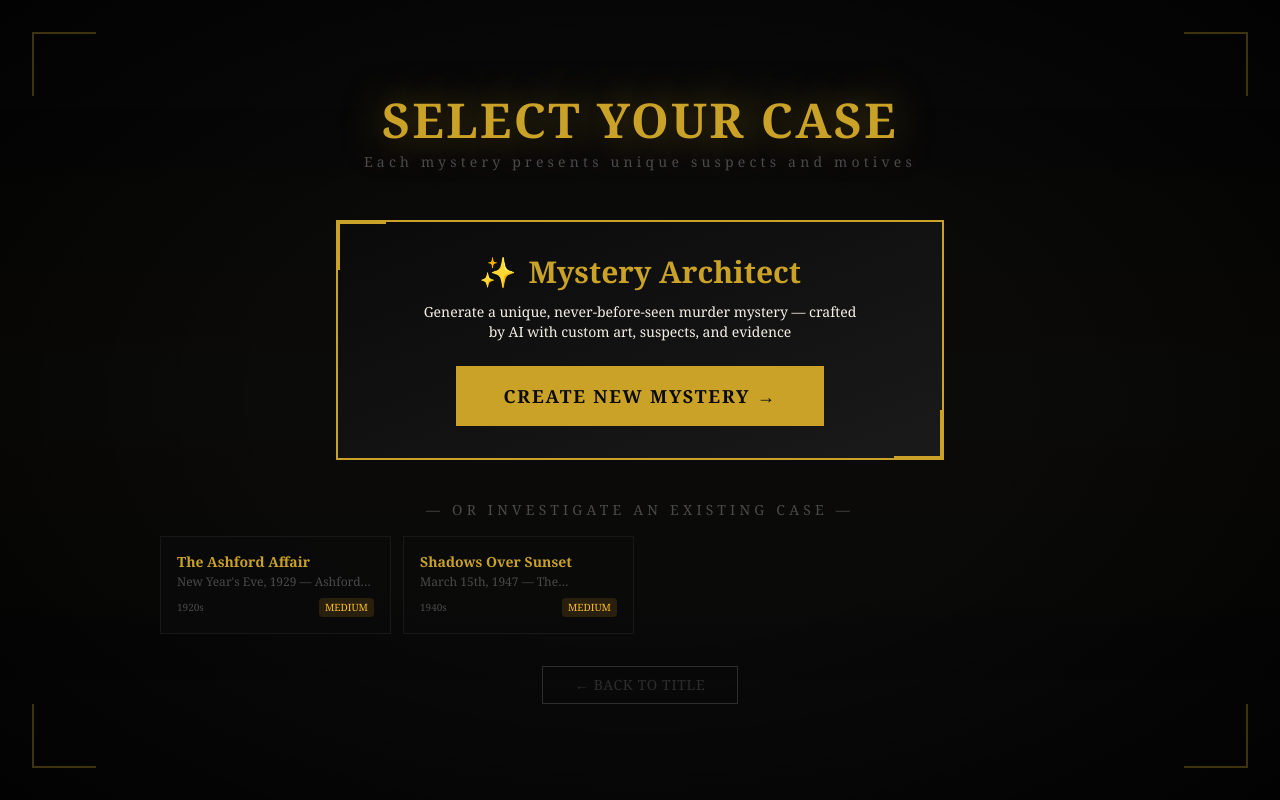
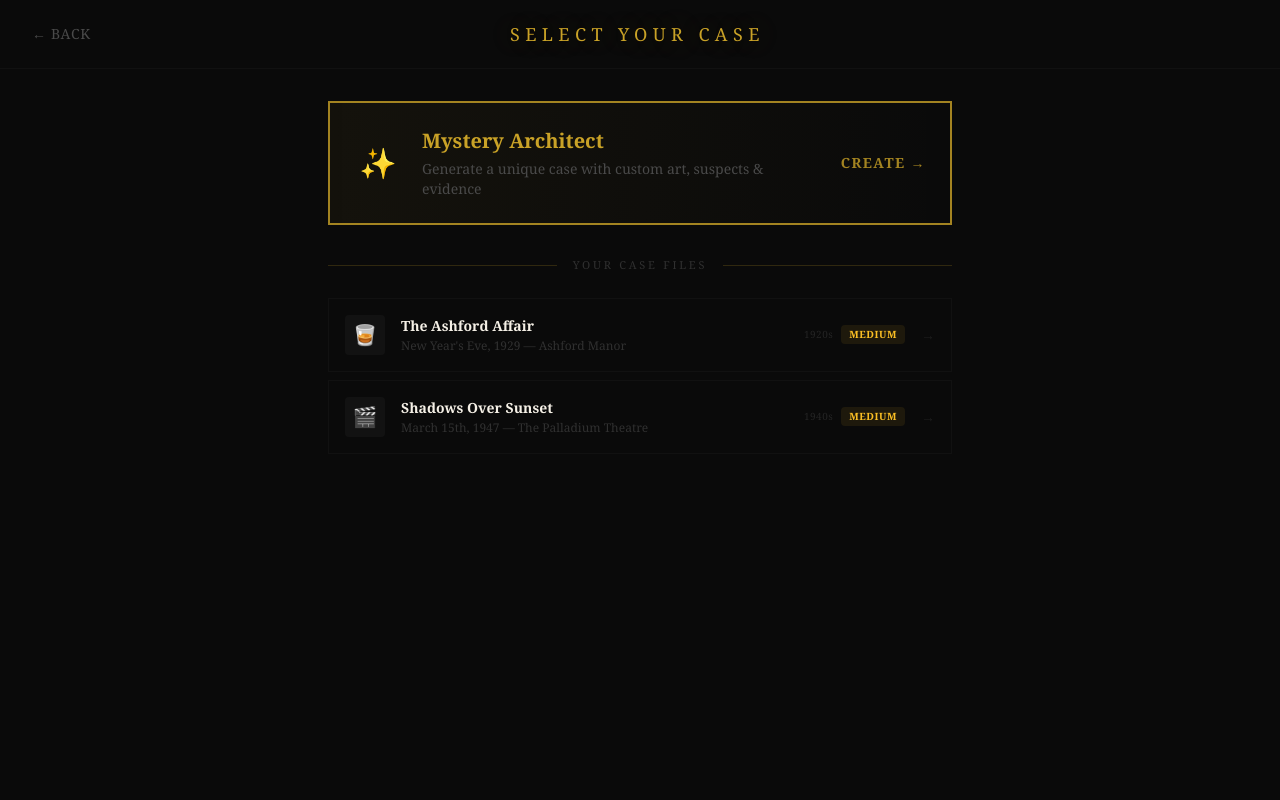
Before and after one commit to joeygrant55/all-suspects, a React (Vite) app: page / in a window 1280 px wide. Both pictures are taken after a click on the button "BEGIN INVESTIGATION". Built offline with nearby package versions, Linux system fonts and the light colour scheme; no server answers.

Commit message:
redesign: Case Files — clean scrollable list layout

```diff
--- a/src/components/UI/MysterySelect.tsx
+++ b/src/components/UI/MysterySelect.tsx
@@ -22,7 +22,6 @@ export function MysterySelect({ onCreateNew }: MysterySelectProps = {}) {
   const initializeFromMystery = useGameStore((state) => state.initializeFromMystery)
   const startGame = useGameStore((state) => state.startGame)
 
-  // Load available mysteries on mount (including generated ones)
   useEffect(() => {
     fetchAllMysteries().then(mysteries => {
       useMysteryStore.setState({ availableMysteries: mysteries })
@@ -34,14 +33,11 @@ export function MysterySelect({ onCreateNew }: MysterySelectProps = {}) {
       await loadMystery(id)
       const mystery = useMysteryStore.getState().activeMystery
       if (mystery) {
-        // Route chat to universal character agent for generated mysteries
         const info = availableMysteries.find(m => m.id === id)
         if (info?.isGenerated) {
           setActiveMysteryId(id)
         }
-        // Initialize the game store with this mystery
         initializeFromMystery(mystery)
-        // Start the game (shows intro sequence)
         startGame()
       }
     } catch (error) {
@@ -62,160 +58,151 @@ export function MysterySelect({ onCreateNew }: MysterySelectProps = {}) {
     }
   }
 
-  const difficultyColor = {
+  const difficultyColor: Record<string, string> = {
     easy: '#4ade80',
     medium: '#fbbf24',
     hard: '#ef4444',
   }
 
+  const eraIcon: Record<string, string> = {
+    '1920s': '🥃',
+    '1940s': '🎬',
+    '1970s': '🪩',
+    '2050s': '🔬',
+    'medieval': '⚔️',
+    'Custom': '✨',
+  }
+
   return (
-    <div className="h-screen w-screen bg-noir-black flex flex-col items-center justify-center relative overflow-hidden">
-      {/* Vignette overlay */}
-      <div
-        className="absolute inset-0 pointer-events-none"
-        style={{
-          background:
-            'radial-gradient(ellipse at center, transparent 0%, transparent 40%, rgba(0,0,0,0.8) 100%)',
+    <div className="h-screen w-screen bg-noir-black flex flex-col" style={{ fontFamily: 'Georgia, serif' }}>
+
+      {/* Fixed top bar */}
+      <div className="flex-shrink-0 flex items-center justify-between px-8 py-5 border-b border-noir-slate/20">
+        <button
+          onClick={() => {
+            useMysteryStore.getState().clearMystery()
+            useGameStore.getState().resetGame()
           }}
-      />
-
-      {/* Fog effect */}
-      <div
-        className="absolute inset-0 pointer-events-none opacity-20"
-        style={{
-          background:
-            'linear-gradient(180deg, transparent 0%, rgba(201, 162, 39, 0.1) 50%, transparent 100%)',
-          animation: 'fog 10s ease-in-out infinite',
-        }}
-      />
-
-      {/* Header */}
-      <div className="relative z-10 text-center mb-12">
+          className="text-noir-smoke text-sm tracking-wider hover:text-noir-gold transition-colors"
+        >
+          ← BACK
+        </button>
         <h1
-          className="text-5xl font-bold tracking-wider mb-2"
-          style={{
-            fontFamily: 'Georgia, serif',
-            color: '#c9a227',
-            textShadow: '0 0 40px rgba(201, 162, 39, 0.5)',
-          }}
+          className="text-lg tracking-[0.3em] text-noir-gold"
+          style={{ textShadow: '0 0 30px rgba(201, 162, 39, 0.3)' }}
         >
           SELECT YOUR CASE
         </h1>
-        <div
-          className="text-noir-smoke text-sm tracking-[0.3em]"
-          style={{ fontFamily: 'Georgia, serif' }}
-        >
-          Each mystery presents unique suspects and motives
-        </div>
+        <div className="w-16" /> {/* Spacer for centering */}
       </div>
 
-      {/* Hero: Create New Mystery */}
-      <div className="relative z-10 max-w-2xl w-full px-8 mb-10">
-        <div
-          className="group relative bg-gradient-to-br from-noir-black to-noir-charcoal border-2 border-noir-gold p-8 cursor-pointer"
-          style={{ fontFamily: 'Georgia, serif' }}
+      {/* Scrollable body */}
+      <div className="flex-1 overflow-y-auto">
+        <div className="max-w-2xl mx-auto px-6 py-8">
+
+          {/* Mystery Architect — premium inline card */}
+          <button
             onClick={() => onCreateNew ? onCreateNew() : handleGenerateMystery()}
+            disabled={isGenerating}
+            className="w-full group relative flex items-center gap-5 p-6 mb-8 border-2 border-noir-gold/80 bg-gradient-to-r from-noir-gold/5 to-transparent hover:from-noir-gold/10 transition-all duration-300 cursor-pointer disabled:opacity-50 disabled:cursor-not-allowed text-left"
           >
-          <div className="absolute top-0 left-0 w-12 h-12 border-l-2 border-t-2 border-noir-gold" />
-          <div className="absolute bottom-0 right-0 w-12 h-12 border-r-2 border-b-2 border-noir-gold" />
-
-          <div className="relative text-center">
-            <h2 className="text-3xl font-bold text-noir-gold mb-3 flex items-center justify-center gap-3">
-              <span className="text-3xl">✨</span>
+            <div className="flex-shrink-0 w-12 h-12 flex items-center justify-center text-3xl">
+              ✨
+            </div>
+            <div className="flex-1 min-w-0">
+              <h2 className="text-xl text-noir-gold font-bold mb-1">
                 Mystery Architect
               </h2>
-            <p className="text-noir-cream text-sm mb-6 max-w-md mx-auto">
-              Generate a unique, never-before-seen murder mystery — crafted by AI with custom art, suspects, and evidence
+              <p className="text-noir-smoke text-sm">
+                Generate a unique case with custom art, suspects & evidence
               </p>
+            </div>
+            <div className="flex-shrink-0 text-noir-gold text-sm tracking-widest font-bold opacity-80 group-hover:opacity-100 transition-opacity">
+              {isGenerating ? (
+                <span className="flex items-center gap-2">
+                  <span className="w-4 h-4 border-2 border-noir-gold border-t-transparent rounded-full animate-spin" />
+                  CREATING...
+                </span>
+              ) : (
+                'CREATE →'
+              )}
+            </div>
+          </button>
+
+          {/* Divider */}
+          {availableMysteries.length > 0 && (
+            <div className="flex items-center gap-4 mb-6">
+              <div className="flex-1 h-px bg-noir-gold/20" />
+              <span className="text-[11px] text-noir-smoke/60 tracking-[0.25em]">YOUR CASE FILES</span>
+              <div className="flex-1 h-px bg-noir-gold/20" />
+            </div>
+          )}
+
+          {/* Mystery list */}
+          <div className="flex flex-col gap-2">
+            {availableMysteries.map((mystery) => (
               <button
-              onClick={(e) => {
-                e.stopPropagation()
-                onCreateNew ? onCreateNew() : handleGenerateMystery()
-              }}
-              disabled={isGenerating}
-              className="px-12 py-4 bg-noir-gold text-noir-black text-lg font-bold tracking-widest hover:bg-opacity-90 transition-all duration-300 disabled:opacity-50"
+                key={mystery.id}
+                onClick={() => handleSelectMystery(mystery.id)}
+                disabled={isLoading}
+                className="w-full group flex items-center gap-4 p-4 border border-noir-slate/20 hover:border-noir-gold/50 bg-noir-black hover:bg-noir-gold/[0.03] transition-all duration-200 cursor-pointer text-left disabled:opacity-50"
               >
-              {isGenerating ? 'GENERATING...' : 'CREATE NEW MYSTERY →'}
-            </button>
-          </div>
-        </div>
+                {/* Era icon */}
+                <div className="flex-shrink-0 w-10 h-10 flex items-center justify-center text-xl rounded bg-noir-charcoal/50">
+                  {eraIcon[mystery.era] || '🔍'}
                 </div>
 
-      {/* Existing mysteries — compact horizontal scroll or small grid */}
-      {availableMysteries.length > 0 && (
-        <div className="relative z-10 max-w-5xl w-full px-8 mb-8">
-          <h3
-            className="text-sm text-noir-smoke tracking-[0.3em] mb-4 text-center"
-            style={{ fontFamily: 'Georgia, serif' }}
-          >
-            — OR INVESTIGATE AN EXISTING CASE —
+                {/* Title + subtitle */}
+                <div className="flex-1 min-w-0">
+                  <div className="flex items-center gap-2">
+                    <h3 className="text-sm text-noir-cream font-bold truncate group-hover:text-noir-gold transition-colors">
+                      {mystery.title}
                     </h3>
-          <div className="grid grid-cols-2 md:grid-cols-3 lg:grid-cols-4 gap-3">
-            {availableMysteries.map((mystery) => (
-              <div
-                key={mystery.id}
-                className="group relative bg-noir-black/80 border border-noir-slate/40 hover:border-noir-gold transition-all duration-300 p-4 cursor-pointer"
-                onClick={() => handleSelectMystery(mystery.id)}
-                style={{ fontFamily: 'Georgia, serif' }}
-              >
                     {mystery.isGenerated && (
-                  <span className="absolute -top-1.5 -right-1.5 text-[10px] bg-noir-gold text-noir-black px-1.5 py-0.5 font-bold">
-                    AI
-                  </span>
+                      <span className="flex-shrink-0 w-1.5 h-1.5 rounded-full bg-noir-gold" title="AI Generated" />
                     )}
-                <h4 className="text-sm font-bold text-noir-gold mb-1 leading-tight">
-                  {mystery.title}
-                </h4>
-                <p className="text-noir-smoke text-xs mb-2 line-clamp-1">
+                  </div>
+                  <p className="text-noir-smoke/60 text-xs truncate mt-0.5">
                     {mystery.subtitle || mystery.era}
                   </p>
-                <div className="flex items-center justify-between text-[10px] text-noir-smoke">
-                  <span>{mystery.era}</span>
+                </div>
+
+                {/* Tags */}
+                <div className="flex-shrink-0 flex items-center gap-2">
+                  <span className="text-[10px] text-noir-smoke/40 tracking-wider hidden sm:inline">
+                    {mystery.era}
+                  </span>
                   <span
-                    className="px-1.5 py-0.5 rounded"
+                    className="text-[10px] px-2 py-0.5 rounded-sm tracking-wider font-bold"
                     style={{
-                      backgroundColor: `${difficultyColor[mystery.difficulty]}20`,
+                      backgroundColor: `${difficultyColor[mystery.difficulty]}15`,
                       color: difficultyColor[mystery.difficulty],
-                      fontSize: '10px',
                     }}
                   >
                     {mystery.difficulty.toUpperCase()}
                   </span>
                 </div>
-                <div className="absolute inset-0 bg-noir-gold opacity-0 group-hover:opacity-5 transition-opacity pointer-events-none" />
+
+                {/* Arrow */}
+                <div className="flex-shrink-0 text-noir-smoke/30 group-hover:text-noir-gold transition-colors text-sm">
+                  →
                 </div>
+              </button>
             ))}
           </div>
-        </div>
-      )}
 
-      {/* Error message */}
+          {/* Error */}
           {error && (
-        <div className="relative z-10 mt-6 p-4 border-2 border-red-500 bg-red-500 bg-opacity-10 text-red-400 text-center text-sm max-w-2xl">
+            <div className="mt-6 p-4 border border-red-500/40 bg-red-500/5 text-red-400 text-center text-sm">
               <p className="font-bold mb-1">ERROR</p>
               <p>{error}</p>
             </div>
           )}
 
-      {/* Back button */}
-      <button
-        onClick={() => {
-          // Clear any selected mystery
-          useMysteryStore.getState().clearMystery()
-          // Reset the game state
-          useGameStore.getState().resetGame()
-        }}
-        className="relative z-10 px-8 py-2 border border-noir-slate text-noir-slate text-sm tracking-wider hover:border-noir-gold hover:text-noir-gold transition-all duration-300"
-        style={{ fontFamily: 'Georgia, serif' }}
-      >
-        ← BACK TO TITLE
-      </button>
-
-      {/* Corner decorations */}
-      <div className="absolute top-8 left-8 w-16 h-16 border-l-2 border-t-2 border-noir-gold opacity-30" />
-      <div className="absolute top-8 right-8 w-16 h-16 border-r-2 border-t-2 border-noir-gold opacity-30" />
-      <div className="absolute bottom-8 left-8 w-16 h-16 border-l-2 border-b-2 border-noir-gold opacity-30" />
-      <div className="absolute bottom-8 right-8 w-16 h-16 border-r-2 border-b-2 border-noir-gold opacity-30" />
+          {/* Bottom breathing room */}
+          <div className="h-12" />
+        </div>
+      </div>
     </div>
   )
 }
```
Lines whose indentation alone changed are shown as unchanged.
